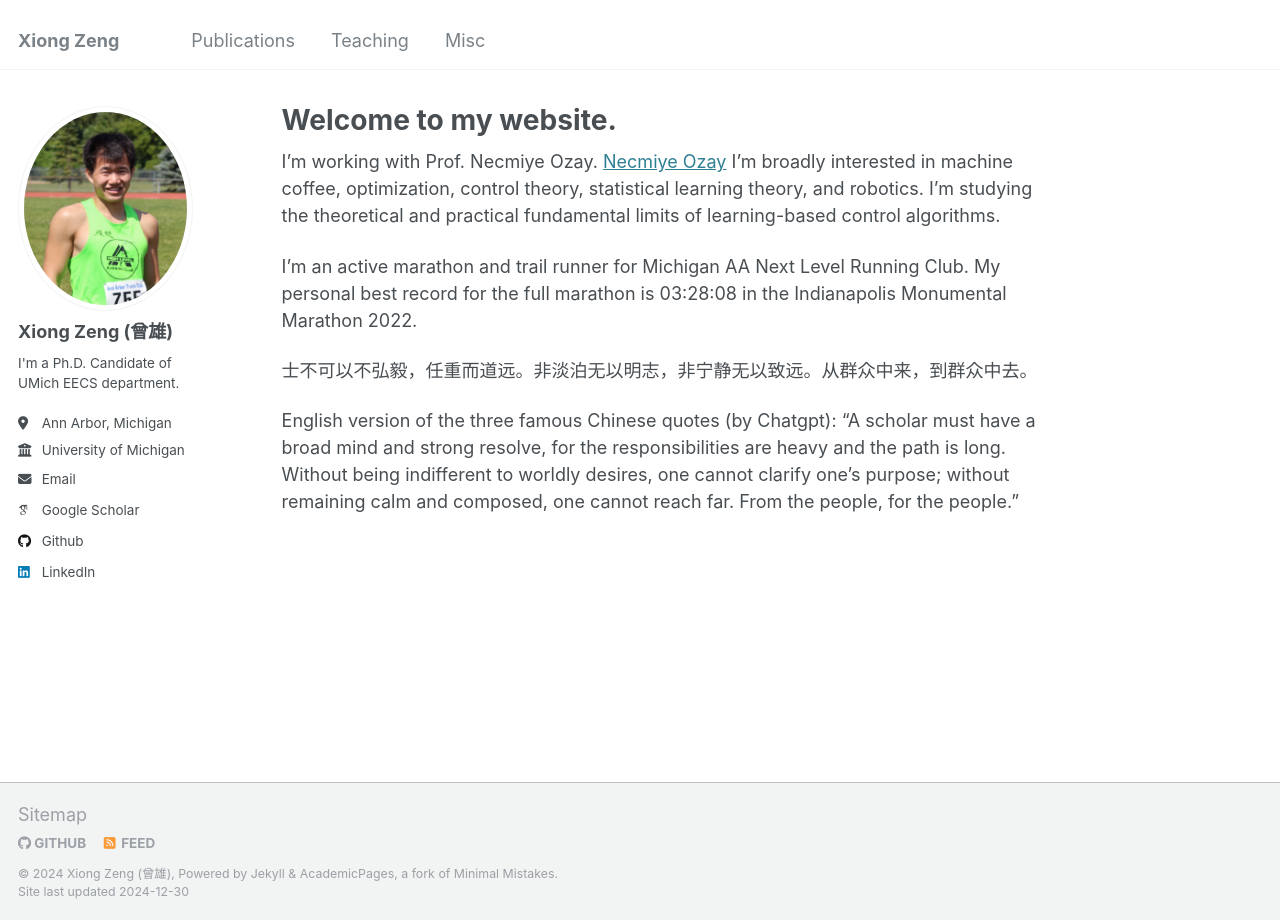
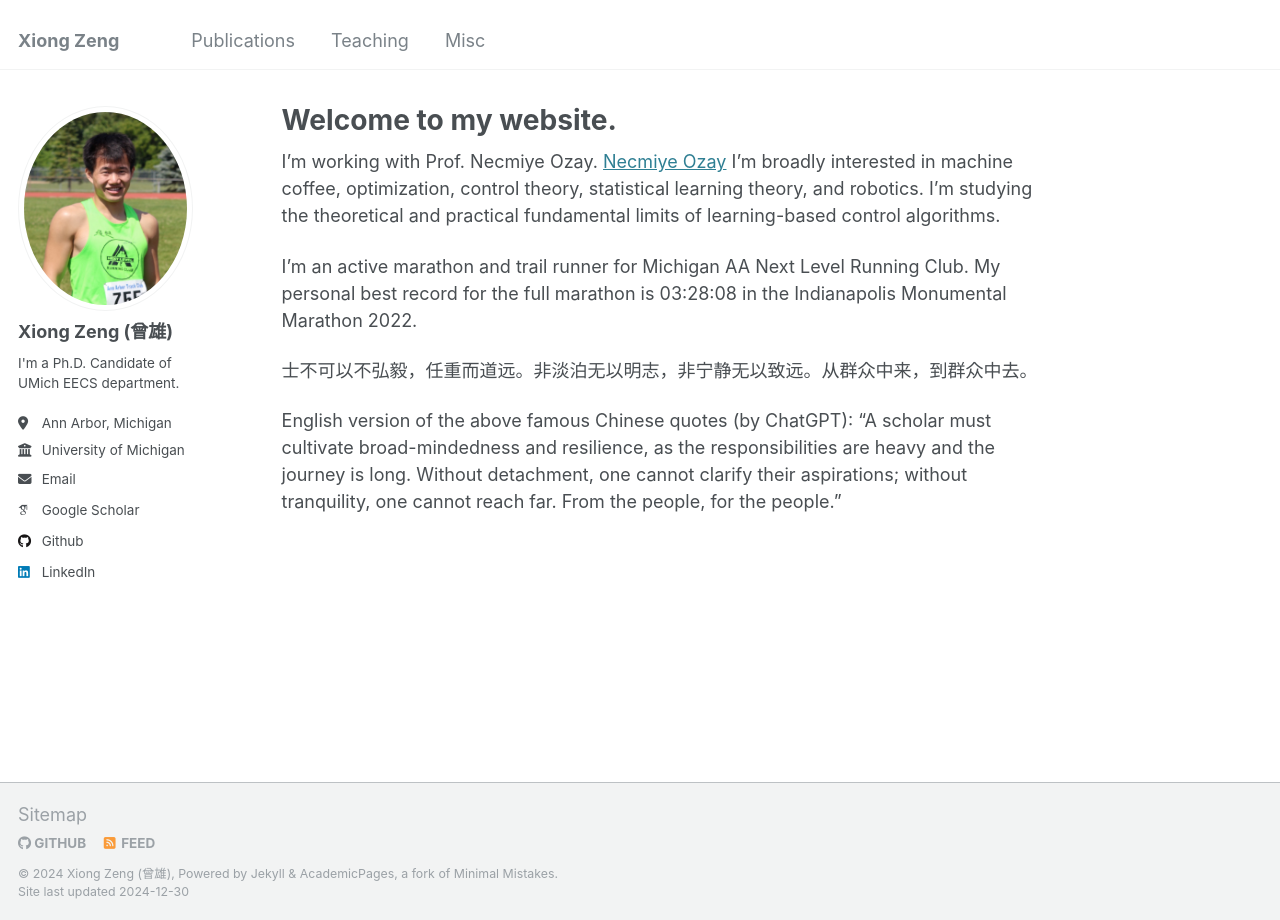
Before and after one commit to zengxiong111/zengxiong.github.io, a Jekyll site: the page built from _pages/about.md, in a window 1280 px wide. Built offline with Jekyll 4.4.1, drawn with Linux system fonts in a browser that asks for light colours; some web fonts are replaced.

Commit message:
Update about.md

```diff
--- a/_pages/about.md
+++ b/_pages/about.md
@@ -13,4 +13,4 @@ I'm an active marathon and trail runner for Michigan AA Next Level Running Club.
 
 士不可以不弘毅，任重而道远。非淡泊无以明志，非宁静无以致远。从群众中来，到群众中去。
 
-English version of the three famous Chinese quotes (by Chatgpt): "A scholar must have a broad mind and strong resolve, for the responsibilities are heavy and the path is long. Without being indifferent to worldly desires, one cannot clarify one's purpose; without remaining calm and composed, one cannot reach far. From the people, for the people."
+English version of the above famous Chinese quotes (by ChatGPT): "A scholar must cultivate broad-mindedness and resilience, as the responsibilities are heavy and the journey is long. Without detachment, one cannot clarify their aspirations; without tranquility, one cannot reach far. From the people, for the people."
```
